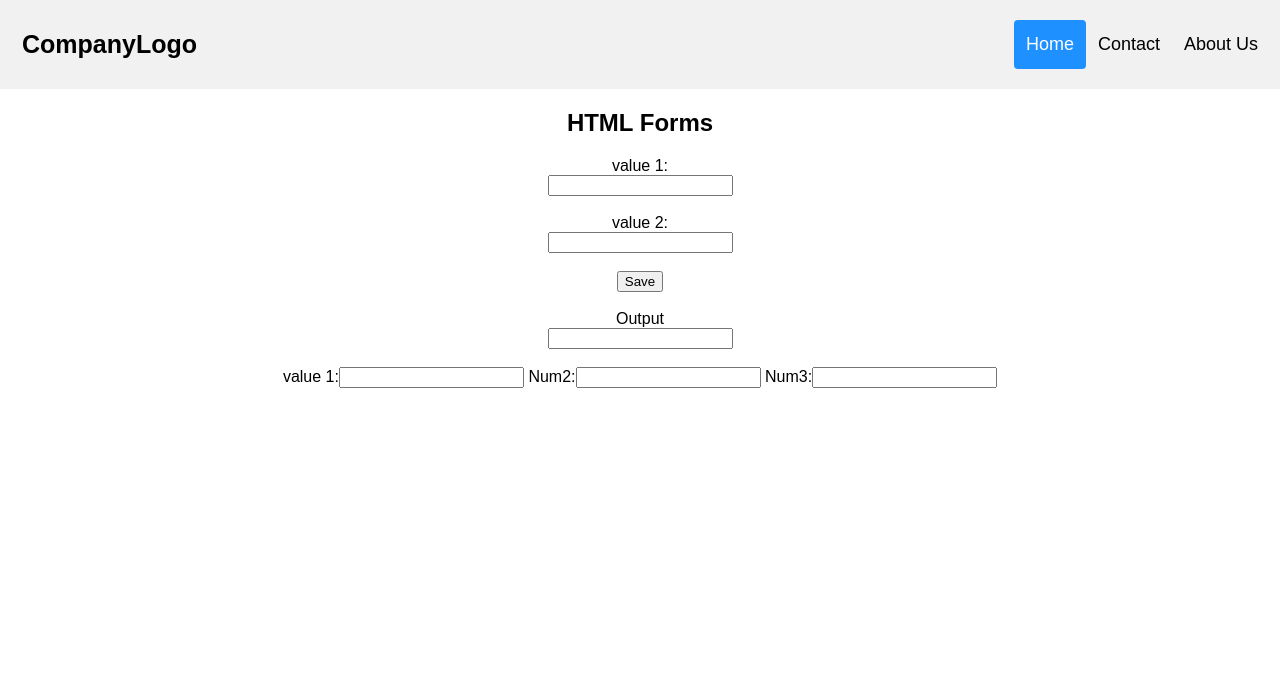
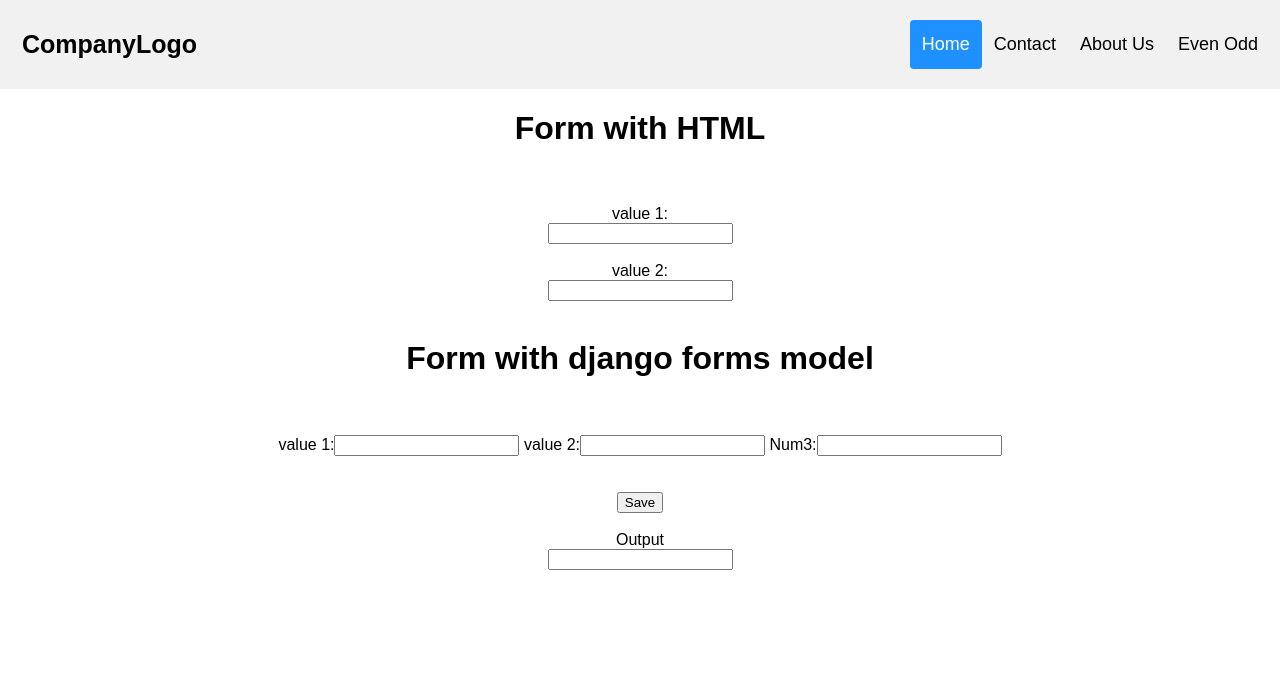
Before and after one commit to raofaisalmaqbool/self_practice, a Django app: page /contact_us/ in a window 1280 px wide. Shown: the top 693 px of the page. Run offline with Django 3.2, Linux system fonts and the light colour scheme.

```diff
--- a/myapp/forms.py
+++ b/myapp/forms.py
@@ -3,5 +3,6 @@ from django import forms
 
 class UserForms(forms.Form):
     num1 = forms.CharField(label='value 1', required=False, widget=forms.TextInput(attrs={'class': "form-control"}))
-    num2 = forms.CharField()
+    num2 = forms.CharField(label='value 2')
     num3 = forms.CharField()
+    # email = forms.EmailField()
--- a/myapp/views.py
+++ b/myapp/views.py
@@ -1,6 +1,8 @@
 from django.shortcuts import render, redirect, HttpResponse
 from django.http import HttpResponseRedirect
 from .forms import UserForms
+from http.client import HTTPResponse
+from urllib import request
 
 
 # Create your views here.
@@ -41,7 +43,7 @@ def about_us(request):
     return render(request, "about_us.html", {'output': output})
 
 
-def contact_us(request, finalans=None):  # form sy data lana or osko print krwana secreen pr
+def contact_us(request):  # form sy data lana or osko print krwana secreen pr
     finalans = 0
     variable1 = UserForms
 
@@ -61,7 +63,7 @@ def contact_us(request, finalans=None):  # form sy data lana or osko print krwan
             data = {
                 'n1': n1,
                 'n2': n2,
-                'form': variable1,
+                'form': variable1,  # form model waly ky liya
                 'output': finalans}
 
             # Mehthods for rediract
@@ -83,6 +85,7 @@ def submitform(request):
 
 def calculator(request):
     context = {}
+    output = None
     try:
         if request.method == "POST":
             value1 = eval(request.POST.get('num1'))
@@ -107,3 +110,23 @@ def calculator(request):
         output = "something is wrong!"
 
     return render(request, 'calculator.html', context)
+
+
+def even_odd(request):
+    context ={}
+    if request.method == "POST":
+        if request.POST.get('num1') == "":
+            return render(request, 'even_odd.html', {'error':True})
+
+        n1 = eval(request.POST.get('num1'))
+
+        n2 = n1*n1
+
+        even_odd_var = UserForms
+        context = {
+            'n1': n1,
+            'n2' : n2,
+            'even_odd_var': even_odd_var
+        }
+        return render(request, 'even_odd.html', context)
+    return render(request, 'even_odd.html')
--- a/self_practice/urls.py
+++ b/self_practice/urls.py
@@ -27,6 +27,7 @@ urlpatterns = [
     path('', views.base, name='base'),
     path('courses/<productid>', views.coursedetails, name='coursedetails'),
     path('submitform/', views.submitform, name='submitform'),
-    path('calculator/', views.calculator, name='calculator')
+    path('calculator/', views.calculator, name='calculator'),
+    path('even_odd/', views.even_odd, name='even_odd')
 
 ]
--- a/templates/contact_us.html
+++ b/templates/contact_us.html
@@ -2,19 +2,22 @@
 {% extends 'base.html' %}
 {% block content %}
 <center>
-<h2>HTML Forms</h2>
+<h1>Form with HTML</h1><br><br>
 
-<form method="post" action="{% url 'submitform' %}">
+<form method="post" action="{% url 'courses' %}">
   {% csrf_token %}
   <label for="">value 1:</label><br>
-  <input type="text" name="num1" value="{{n1}}"><br><br>
+  <input type="text" name="num1" value="{{n1}}" required><br><br>
   <label for="">value 2:</label><br>
-  <input type="text" name="num2" value="{{n2}}"><br><br>
+  <input type="text" name="num2" value="{{n2}}" required><br><br>
 
-  <button type="submit"> Save </button><br><br>
+  <h1>Form with django forms model</h1><br><br>
+  {{form}}
+
+  <br><br><br><button type="submit"> Save </button><br><br>
 
   <label for="">Output</label><br>
   <input type="text" value="{{output}}"><br><br>
-  {{form}}
+
 </form></center>
 {% endblock %}
--- a/templates/includes/header.html
+++ b/templates/includes/header.html
@@ -67,6 +67,7 @@ body {
     <a class="active" href="#home">Home</a>
     <a href="{% url 'contact_us' %}">Contact</a>
     <a href="{% url 'about_us' %}">About Us</a>
+    <a href="{% url 'even_odd' %}">Even Odd</a>
   </div>
 </div>
 
```
Also changed, not shown: templates/even_odd.html (added, +28 -0 lines), db.sqlite3.
